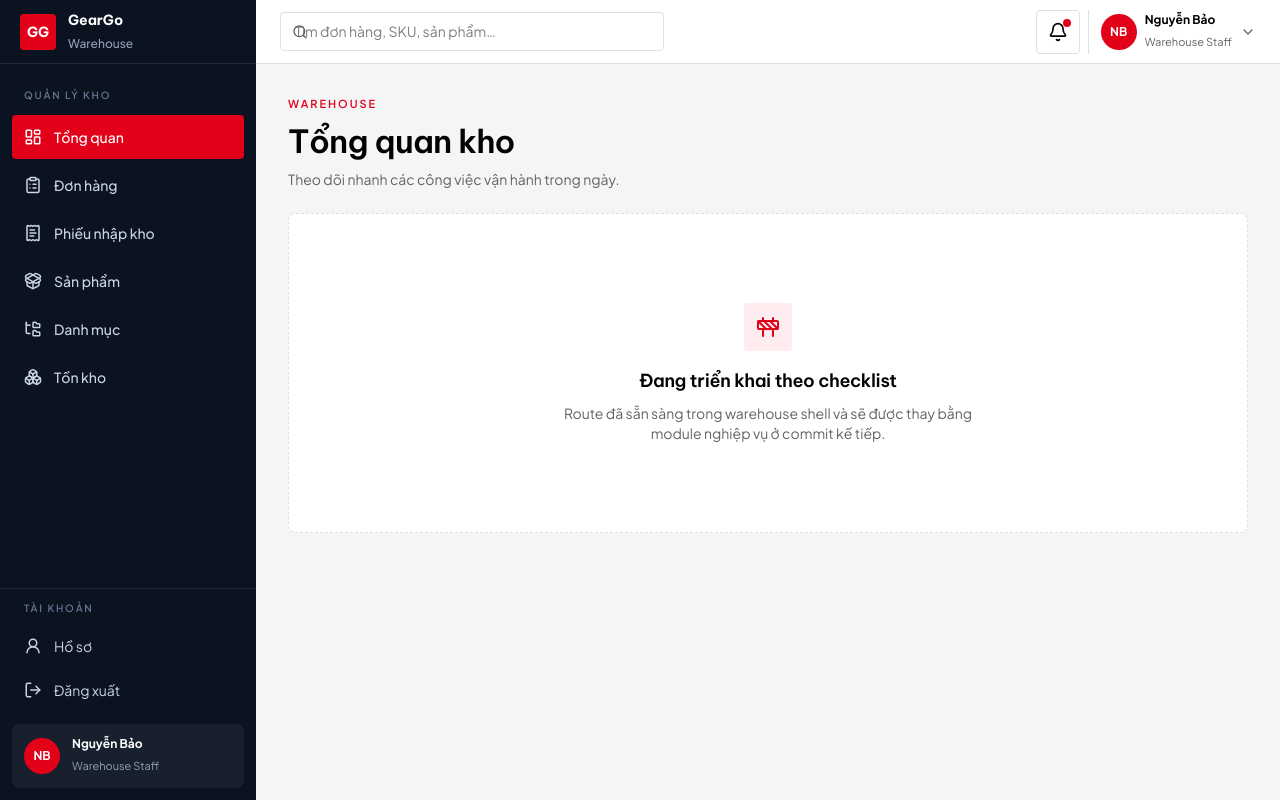
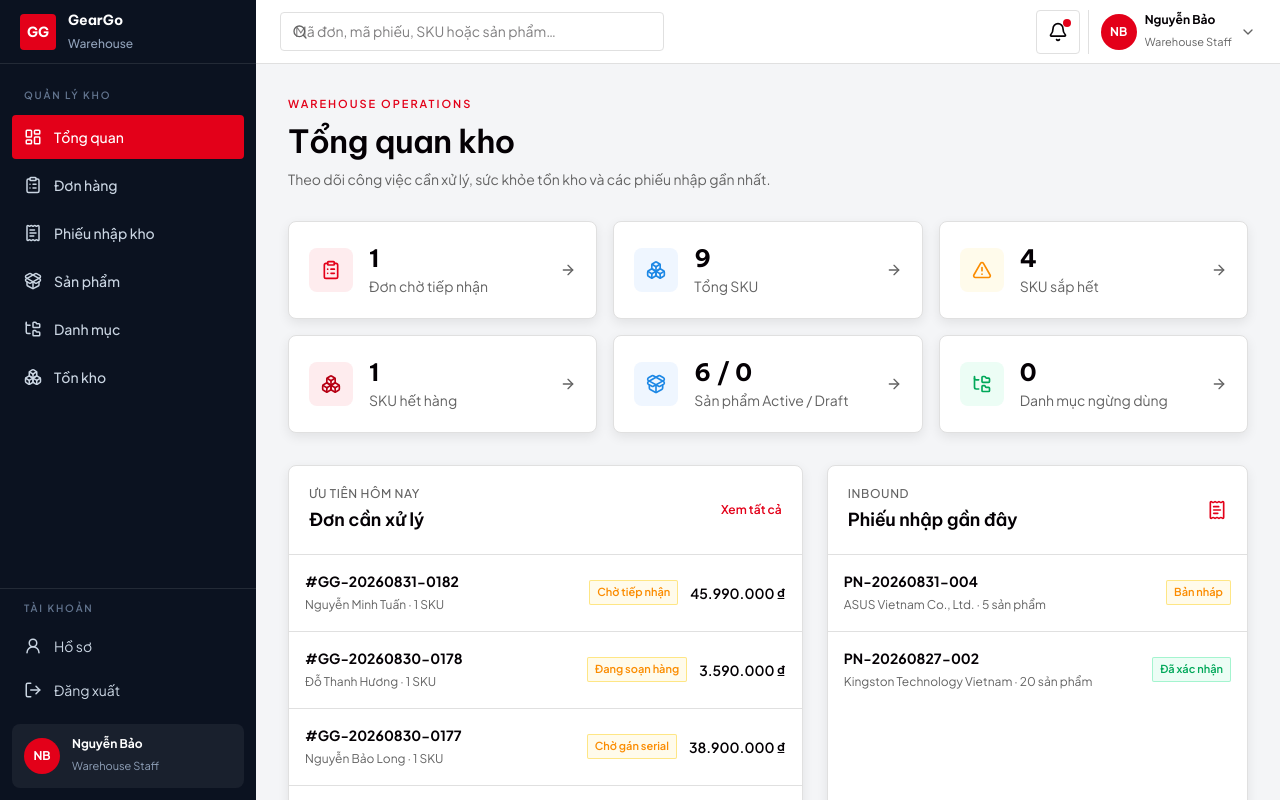
Before and after one commit to NexGear-SFE/NexGear-FE, a React (Vite) app: page /admin/warehouse in a window 1280 px wide. Shown: the top 800 px of the page. Built offline with nearby package versions, Linux system fonts and the light colour scheme.

Commit message:
feat(warehouse): add operations dashboard and profile actions

```diff
--- a/src/components/warehouse/WarehouseHeader.tsx
+++ b/src/components/warehouse/WarehouseHeader.tsx
@@ -1,6 +1,8 @@
-import type { RefObject } from 'react'
+import { type FormEvent, type RefObject, useState } from 'react'
 import { Bell, Menu, Search } from 'lucide-react'
+import { useNavigate } from 'react-router-dom'
 import { WarehouseUserMenu } from '@/components/warehouse/WarehouseUserMenu'
+import { ROUTES } from '@/constants/routes'
 
 type WarehouseHeaderProps = {
   menuButtonRef: RefObject<HTMLButtonElement | null>
@@ -8,9 +10,18 @@ type WarehouseHeaderProps = {
 }
 
 export function WarehouseHeader({ menuButtonRef, onOpenMenu }: WarehouseHeaderProps) {
+  const navigate = useNavigate()
+  const [query, setQuery] = useState('')
+  const submitSearch = (event: FormEvent) => {
+    event.preventDefault()
+    const value = query.trim()
+    if (!value) return
+    const target = value.toUpperCase().startsWith('PN-') ? ROUTES.warehouseReceipts : value.startsWith('#') ? ROUTES.warehouseOrders : ROUTES.warehouseProducts
+    navigate(`${target}?q=${encodeURIComponent(value)}`)
+  }
   return <header className="sticky top-0 z-20 flex h-16 items-center gap-3 border-b border-surface-400 bg-white px-4 md:px-6">
     <button ref={menuButtonRef} type="button" aria-label="Mở menu kho" aria-haspopup="dialog" className="flex h-11 w-11 items-center justify-center rounded-sm border border-surface-400 focus-visible:outline-none focus-visible:shadow-focus lg:hidden" onClick={onOpenMenu}><Menu className="h-5 w-5" /></button>
-    <label className="relative hidden w-full max-w-sm md:block"><span className="sr-only">Tìm trong khu vực kho</span><Search className="pointer-events-none absolute left-3 top-1/2 h-4 w-4 -translate-y-1/2 text-text-600" /><input className="input-gaming w-full pl-10" placeholder="Tìm đơn hàng, SKU, sản phẩm…" /></label>
+    <form className="relative hidden w-full max-w-sm md:block" role="search" onSubmit={submitSearch}><label><span className="sr-only">Tìm nhanh trong kho</span><Search className="pointer-events-none absolute left-3 top-1/2 h-4 w-4 -translate-y-1/2 text-text-600" /><input value={query} onChange={(event) => setQuery(event.target.value)} className="input-gaming w-full pl-10" placeholder="Mã đơn, mã phiếu, SKU hoặc sản phẩm…" /></label></form>
     <div className="ml-auto flex items-center gap-2"><button type="button" aria-label="Thông báo kho" className="relative flex h-11 w-11 items-center justify-center rounded-sm border border-surface-400 bg-white hover:border-brand-500 focus-visible:outline-none focus-visible:shadow-focus"><Bell className="h-5 w-5" /><span className="absolute right-2 top-2 h-2 w-2 rounded-full bg-brand-500" /></button><WarehouseUserMenu /></div>
   </header>
 }
--- /dev/null
+++ b/src/pages/Warehouse/WarehouseDashboardPage.tsx
@@ -0,0 +1,39 @@
+import { AlertTriangle, ArrowRight, Boxes, ClipboardList, FolderTree, PackageOpen, ReceiptText } from 'lucide-react'
+import { useEffect, useState } from 'react'
+import { Link } from 'react-router-dom'
+import { getInventory } from '@/apis/inventory.api'
+import { getReceipts } from '@/apis/receipt.api'
+import { getWarehouseOrders } from '@/apis/warehouseOrder.api'
+import { DataState } from '@/components/warehouse/DataState'
+import { DataTableSkeleton } from '@/components/warehouse/DataTableSkeleton'
+import { StatusBadge } from '@/components/warehouse/StatusBadge'
+import { WarehousePageHeader } from '@/components/warehouse/WarehousePageHeader'
+import { ROUTES, warehouseOrderDetailPath, warehouseReceiptDetailPath } from '@/constants/routes'
+import { useWarehouseStore } from '@/stores/warehouseStore'
+import { formatCurrency } from '@/utils/formatters'
+import { getDashboardMetrics } from '@/utils/warehouseDashboard'
+import { orderStateLabels } from '@/utils/warehouseOrder'
+
+export function WarehouseDashboardPage() {
+  const store = useWarehouseStore()
+  const [loadState, setLoadState] = useState<'loading' | 'ready' | 'error'>('loading')
+  const metrics = getDashboardMetrics(store)
+  const actionOrders = store.orders.filter((order) => order.state !== 'COMPLETED')
+  const recentReceipts = [...store.receipts].sort((a, b) => b.updatedAt.localeCompare(a.updatedAt)).slice(0, 5)
+  const refresh = () => { setLoadState('loading'); void Promise.all([getWarehouseOrders(), getReceipts(), getInventory()]).then(() => setLoadState('ready')).catch(() => setLoadState('error')) }
+  useEffect(() => { void Promise.all([getWarehouseOrders(), getReceipts(), getInventory()]).then(() => setLoadState('ready')).catch(() => setLoadState('error')) }, [])
+  const cards = [
+    { label: 'Đơn chờ tiếp nhận', value: metrics.waitingAcceptance, icon: ClipboardList, to: `${ROUTES.warehouseOrders}?status=WAITING_ACCEPTANCE`, tone: 'text-brand-500 bg-error-50' },
+    { label: 'Tổng SKU', value: metrics.totalSku, icon: Boxes, to: ROUTES.warehouseInventory, tone: 'text-info-500 bg-blue-50' },
+    { label: 'SKU sắp hết', value: metrics.lowStock, icon: AlertTriangle, to: `${ROUTES.warehouseInventory}?status=LOW_STOCK`, tone: 'text-warning-500 bg-amber-50' },
+    { label: 'SKU hết hàng', value: metrics.outOfStock, icon: Boxes, to: `${ROUTES.warehouseInventory}?status=OUT_OF_STOCK`, tone: 'text-error-700 bg-error-50' },
+    { label: 'Sản phẩm Active / Draft', value: `${metrics.activeProducts} / ${metrics.draftProducts}`, icon: PackageOpen, to: ROUTES.warehouseProducts, tone: 'text-info-500 bg-blue-50' },
+    { label: 'Danh mục ngừng dùng', value: metrics.inactiveCategories, icon: FolderTree, to: ROUTES.warehouseCategories, tone: metrics.inactiveCategories > 0 ? 'text-warning-500 bg-amber-50' : 'text-success-500 bg-emerald-50' },
+  ]
+  return <div className="space-y-8"><WarehousePageHeader eyebrow="Warehouse operations" title="Tổng quan kho" description="Theo dõi công việc cần xử lý, sức khỏe tồn kho và các phiếu nhập gần nhất." />
+    {loadState === 'loading' && <DataTableSkeleton columns={3} rows={2} />}{loadState === 'error' && <DataState type="error" title="Không tải được tổng quan kho" description="Dữ liệu vận hành đang gián đoạn." onRetry={refresh} />}
+    {loadState === 'ready' && <><section aria-label="Chỉ số kho" className="grid gap-4 sm:grid-cols-2 xl:grid-cols-3">{cards.map(({ label, value, icon: Icon, to, tone }) => <Link key={label} to={to} className="card-gaming group flex items-center gap-4 p-5 focus-visible:outline-none focus-visible:shadow-focus"><span className={`flex h-11 w-11 items-center justify-center rounded-md ${tone}`}><Icon className="h-5 w-5" /></span><span><strong className="block font-heading text-2xl">{value}</strong><span className="text-body-sm text-text-600">{label}</span></span><ArrowRight className="ml-auto h-4 w-4 text-text-600 transition-mechanical group-hover:text-brand-500" /></Link>)}</section>
+      <div className="grid gap-6 xl:grid-cols-[1.1fr_0.9fr]"><section className="card-gaming overflow-hidden"><div className="flex items-center justify-between border-b border-surface-400 p-5"><div><p className="text-caption font-semibold uppercase tracking-wider text-text-600">Ưu tiên hôm nay</p><h2 className="mt-1 font-heading text-lg font-semibold">Đơn cần xử lý</h2></div><Link className="text-xs font-semibold text-brand-500" to={ROUTES.warehouseOrders}>Xem tất cả</Link></div>{actionOrders.length === 0 ? <DataState type="empty" title="Không có đơn cần xử lý" description="Mọi đơn đã được bàn giao cho GHTK." /> : <div className="divide-y divide-surface-400">{actionOrders.slice(0, 5).map((order) => <Link key={order.id} to={warehouseOrderDetailPath(order.id)} className="flex items-center gap-3 p-4 hover:bg-surface-200"><span className="min-w-0 flex-1"><strong className="block truncate text-sm">{order.id}</strong><span className="text-xs text-text-600">{order.customerName} · {order.items.length} SKU</span></span><StatusBadge label={orderStateLabels[order.state]} tone={order.state === 'ISSUE' ? 'error' : 'warning'} /><span className="hidden text-sm font-semibold md:block">{formatCurrency(order.items.reduce((sum, item) => sum + item.unitPrice * item.quantity, 0))}</span></Link>)}</div>}</section>
+        <section className="card-gaming overflow-hidden"><div className="flex items-center justify-between border-b border-surface-400 p-5"><div><p className="text-caption font-semibold uppercase tracking-wider text-text-600">Inbound</p><h2 className="mt-1 font-heading text-lg font-semibold">Phiếu nhập gần đây</h2></div><ReceiptText className="h-5 w-5 text-brand-500" /></div>{recentReceipts.length === 0 ? <DataState type="empty" title="Chưa có phiếu nhập" description="Phiếu mới nhất sẽ xuất hiện tại đây." /> : <div className="divide-y divide-surface-400">{recentReceipts.map((receipt) => <Link key={receipt.id} to={warehouseReceiptDetailPath(receipt.id)} className="flex items-center gap-3 p-4 hover:bg-surface-200"><span className="flex-1"><strong className="block text-sm">{receipt.id}</strong><span className="text-xs text-text-600">{receipt.supplier || 'Chưa chọn nhà cung cấp'} · {receipt.lines.reduce((sum, line) => sum + line.quantity, 0)} sản phẩm</span></span><StatusBadge label={receipt.status === 'DRAFT' ? 'Bản nháp' : 'Đã xác nhận'} tone={receipt.status === 'CONFIRMED' ? 'success' : 'warning'} /></Link>)}</div>}</section></div></>}
+  </div>
+}
--- a/src/routes.tsx
+++ b/src/routes.tsx
@@ -2,7 +2,6 @@ import { createBrowserRouter } from 'react-router-dom'
 import { MainLayout } from '@/layouts/MainLayout'
 import { HomePage } from '@/pages/Home/HomePage'
 import { WarehouseLayout } from '@/layouts/WarehouseLayout'
-import { WarehouseComingSoonPage } from '@/pages/Warehouse/WarehouseComingSoonPage'
 import { WarehouseRouteGuard } from '@/components/warehouse/WarehouseRouteGuard'
 import { CategoryManagementPage } from '@/pages/Warehouse/Categories/CategoryManagementPage'
 import { ProductDetailPage } from '@/pages/Warehouse/Products/ProductDetailPage'
@@ -15,6 +14,7 @@ import { ReceiptListPage } from '@/pages/Warehouse/Receipts/ReceiptListPage'
 import { ReceiptWizardPage } from '@/pages/Warehouse/Receipts/ReceiptWizardPage'
 import { OrderDetailPage } from '@/pages/Warehouse/Orders/OrderDetailPage'
 import { OrderListPage } from '@/pages/Warehouse/Orders/OrderListPage'
+import { WarehouseDashboardPage } from '@/pages/Warehouse/WarehouseDashboardPage'
 
 export const router = createBrowserRouter([
   {
@@ -33,7 +33,7 @@ export const router = createBrowserRouter([
       path: '/admin/warehouse',
       element: <WarehouseLayout />,
       children: [
-        { index: true, element: <WarehouseComingSoonPage title="Tổng quan kho" description="Theo dõi nhanh các công việc vận hành trong ngày." /> },
+        { index: true, element: <WarehouseDashboardPage /> },
         { path: 'orders', element: <OrderListPage /> },
         { path: 'orders/:orderId', element: <OrderDetailPage /> },
         { path: 'receipts', element: <ReceiptListPage /> },
--- /dev/null
+++ b/src/utils/warehouseDashboard.ts
@@ -0,0 +1,11 @@
+import type { Category } from '@/types/category.type'
+import type { VariantInventory } from '@/types/inventory.type'
+import type { Product, ProductVariant } from '@/types/product.type'
+import type { WarehouseOrder } from '@/types/warehouseOrder.type'
+import { getStockStatus } from '@/utils/inventory'
+
+type DashboardSource = { categories: Category[]; inventory: VariantInventory[]; orders: WarehouseOrder[]; products: Product[]; variants: ProductVariant[] }
+export function getDashboardMetrics(source: DashboardSource) {
+  const stocks = source.variants.map((variant) => { const stock = source.inventory.find((item) => item.variantId === variant.id); return getStockStatus(stock?.onHand ?? 0, stock?.reserved ?? 0, variant.reorderLevel) })
+  return { waitingAcceptance: source.orders.filter((order) => order.state === 'WAITING_ACCEPTANCE').length, totalSku: source.variants.length, lowStock: stocks.filter((status) => status === 'LOW_STOCK').length, outOfStock: stocks.filter((status) => status === 'OUT_OF_STOCK').length, activeProducts: source.products.filter((product) => product.status === 'ACTIVE').length, draftProducts: source.products.filter((product) => product.status === 'DRAFT').length, inactiveCategories: source.categories.filter((category) => category.status === 'INACTIVE').length }
+}
```
Also changed, not shown: agent-docs/WAREHOUSE_IMPLEMENTATION_TODO.md (+24 -24 lines), src/components/warehouse/WarehouseUserMenu.tsx (+6 -2 lines), 1 other file (tests, documents, lock files or other folders).
